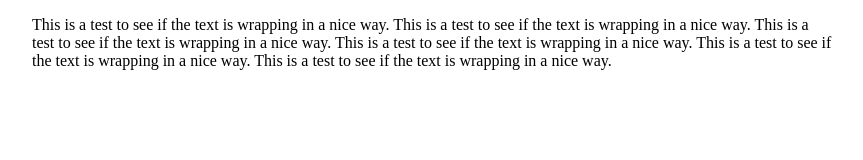
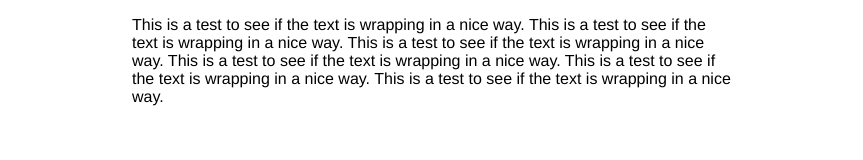
Before and after one commit to larrygreen/web-design-playground, a plain HTML site: page index.html in a window 1280 px wide. Shown: the whole page, without its empty margins (208-1071 px from the left). Drawn offline with Linux system fonts and the light colour scheme.

Commit message:
Update index.html

```diff
--- a/index.html
+++ b/index.html
@@ -4,15 +4,20 @@
 <head>
 <meta name="viewport" content="width=device-width, initial-scale=1">
 <title>Web Design Playground</title>
+
 <style>
+body {
+    font-family: Helvetica, Arial, sans-serif;
+       }
 .text-container {
     width: 100%;
-    max-width: 800px; /* Adjust this value as needed */
+    max-width: 600px; /* Adjust this value as needed */
     margin: 0 auto; /* To center the container horizontally */
 }
 
 </style>
 </head>
+
 <body>
 
 <div class="text-container">
```
